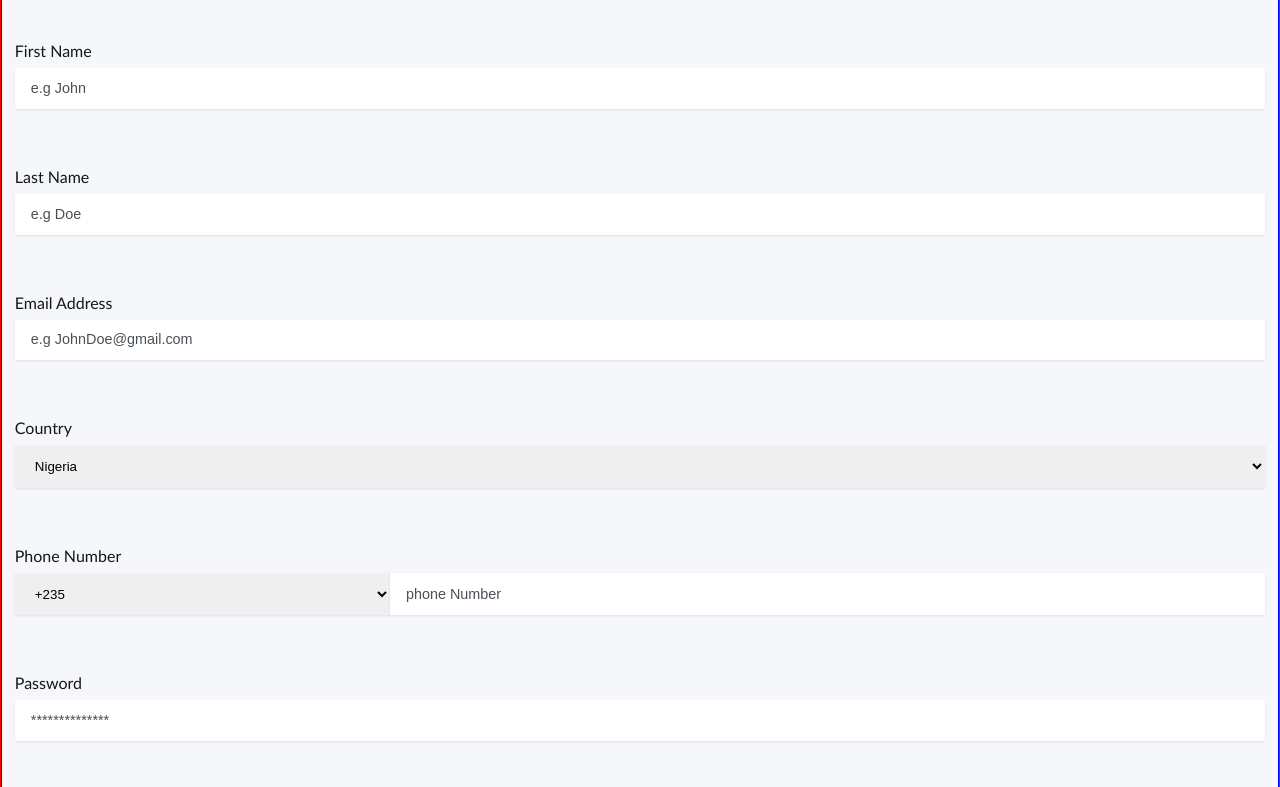
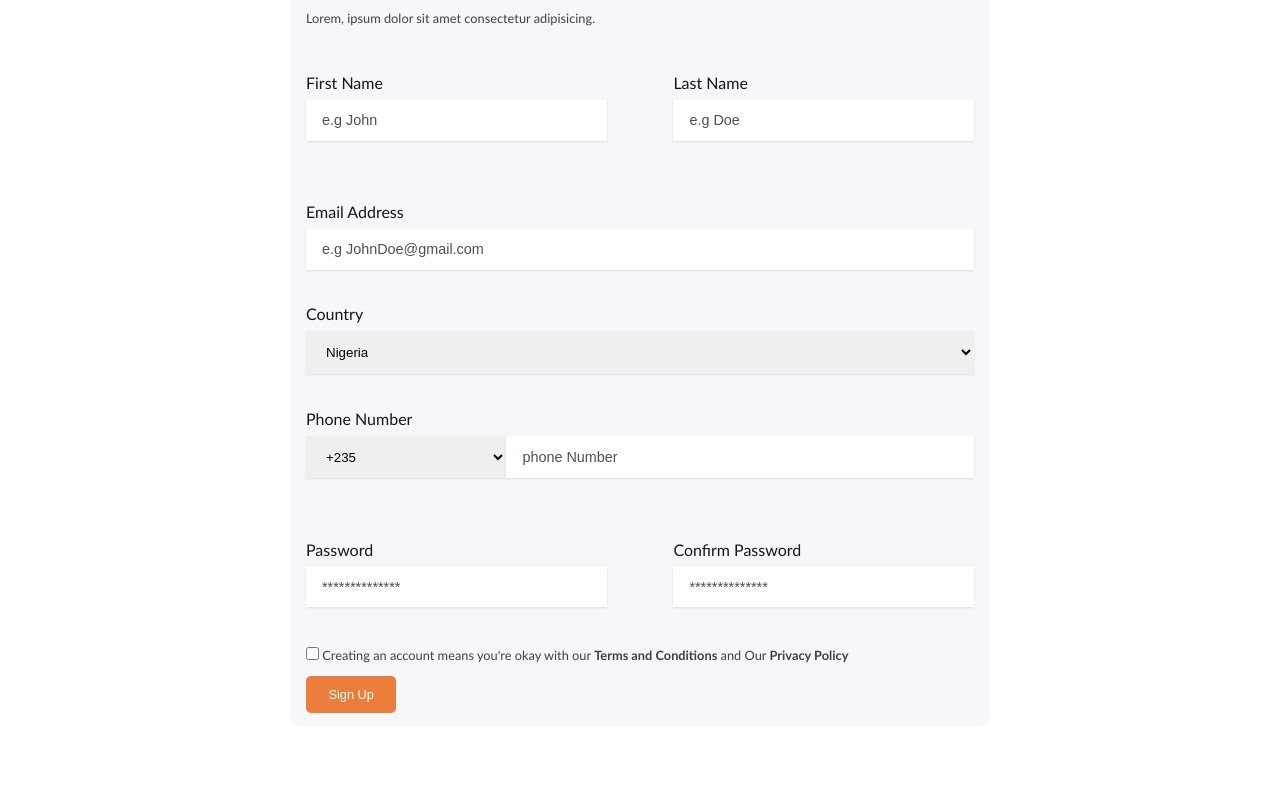
Before and after one commit to MARKOTHEDEV/Sign-up-Form, a plain HTML site: page index.html in a window 1280 px wide. Shown: the part 138-925 px from the top of the page. Drawn offline with Linux system fonts and the light colour scheme.

Commit message:
completed the laptop or desktop view

```diff
--- a/index.html
+++ b/index.html
@@ -8,6 +8,7 @@
     <title>signUp form</title>
 </head>
 <body>
+    <br><br><br>
     <div class="marko_container">
         <!-- start of marko form -->
         <form action="" class="marko-form" id="marko-form">
@@ -23,14 +24,14 @@
                 <!-- start of flexed_input -->
                 <div class="flexed_input">
                         <!-- start of marko_form__input_box -->
-                        <div class="marko_form__input_box">
+                        <div class="marko_form__input_box flexed_input_item">
                             <label for="">First Name</label>
                             <input type="text" name="" id="" placeholder="e.g John " required>
                         </div>
                         <!-- end of marko_form__input_box -->
 
                         <!-- start of marko_form__input_box -->
-                        <div class="marko_form__input_box">
+                        <div class="marko_form__input_box flexed_input_item">
                             <label for="">Last Name</label>
                             <input type="text" name="" id="" placeholder="e.g Doe" required>
                         </div>
@@ -80,7 +81,7 @@
                 <div class="flexed_input">
 
                     <!-- start of marko_form__input_box -->
-                    <div class="marko_form__input_box">
+                    <div class="marko_form__input_box flexed_input_item">
                         <label for="">password </label>
                         <input type="password" name="" id="password1" placeholder="**************" required>
                     </div>
@@ -88,7 +89,7 @@
 
 
                     <!-- start of marko_form__input_box -->
-                    <div class="marko_form__input_box">
+                    <div class="marko_form__input_box flexed_input_item">
                         <label for="">Confirm Password </label>
                         <input type="password" name="" id="password2" placeholder="**************" required>
                     </div>
@@ -110,5 +111,7 @@
         <!-- end of marko form -->
 
     </div>
+    <br><br><br>
+
 </body>
 </html>
--- a/style.css
+++ b/style.css
@@ -4,12 +4,12 @@
     box-sizing: border-box;
 }
 body{
-    border:1px solid red;
+    /* border:1px solid red; */
     /* height: 100vh; */
     font-family: 'Gill Sans', 'Gill Sans MT', Calibri, 'Trebuchet MS', sans-serif;
 }
 .marko_container{
-    border:1px solid blue;
+    /* border:1px solid blue; */
     height: 100%;
 /* display: flex;
 justify-content: center;
@@ -95,3 +95,20 @@ align-items: center; */
      border-radius: 5px;
      cursor: pointer;
 }
+
+@media screen and (min-width:700px) {
+    .marko-form{
+        max-width: 700px;
+        margin: 0 auto;
+        padding: .8rem 1rem;
+        border-radius: 10px;
+
+    }
+        .flexed_input{
+            display: flex;
+            justify-content: space-between;
+        }
+        .flexed_input .flexed_input_item{
+            width: 45%;
+        }
+}
```
